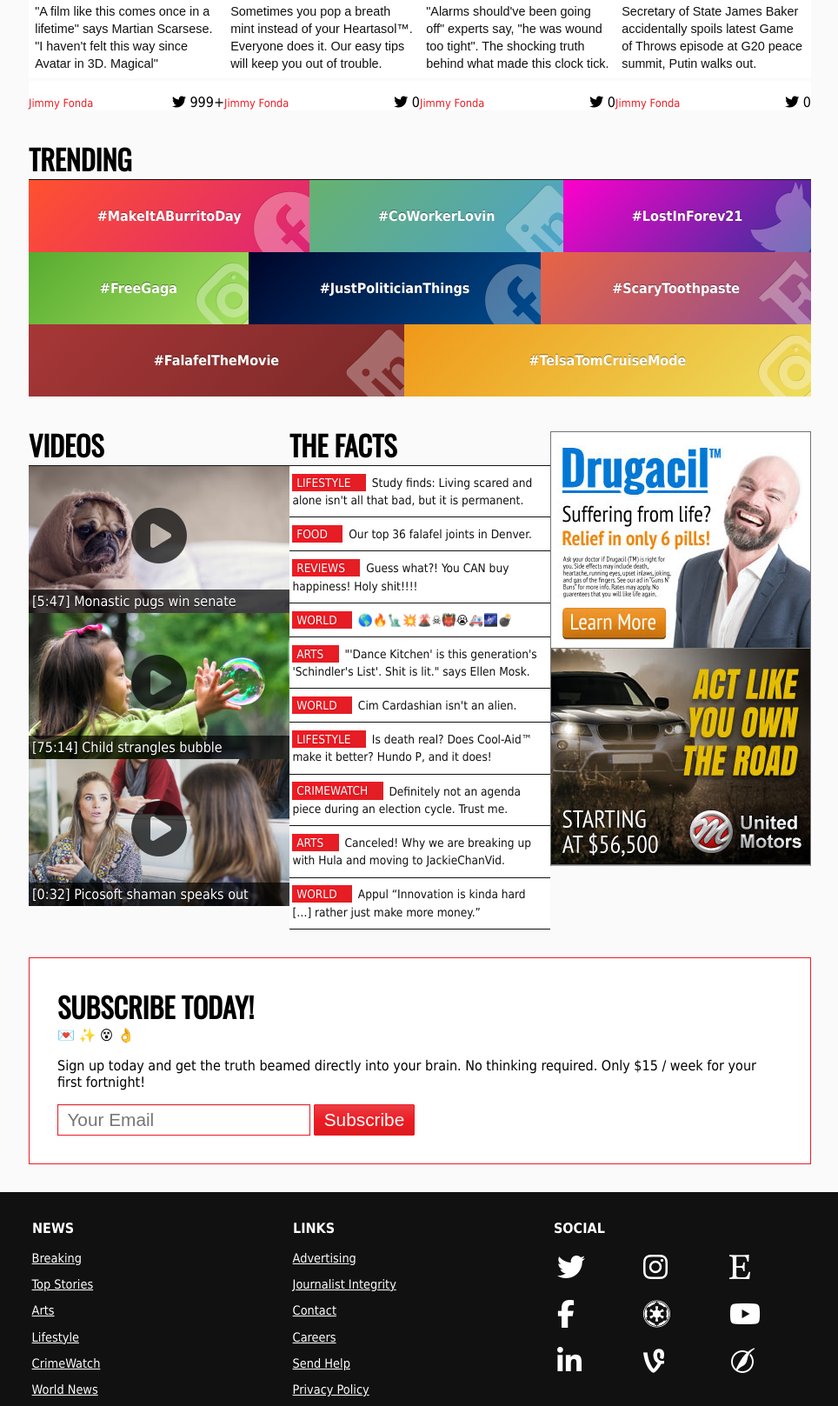
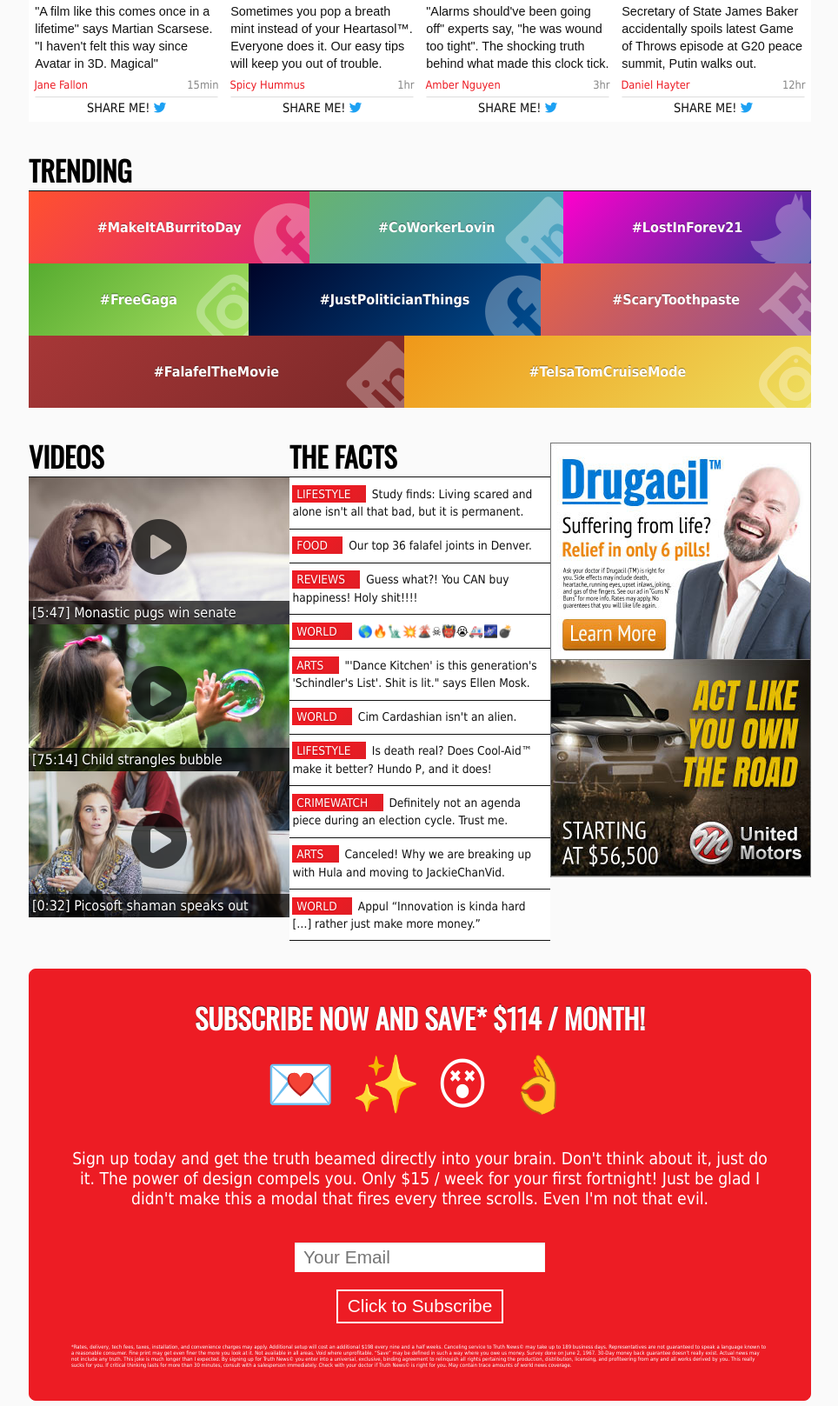
Before and after one commit to abattenb/abattenb.github.io, a plain HTML site: page truth/index.html in a window 1280 px wide. Shown: the part 928-2545 px from the top of the page at 87% size, without its empty margins (157-1121 px from the left). Drawn offline with nearby package versions, Linux system fonts and the light colour scheme.

Commit message:
Updated share joke on top stories, subscribe now much cleaner design, added dots to slideshow (still not working)

```diff
--- a/truth/index.html
+++ b/truth/index.html
@@ -71,9 +71,11 @@
                         Is the President really vegan?
                     </div>
                 </div>
-                <!--<div class="dumb_dots">-->
-                    <!--&#9899;&#9899;&#9899;&#9899;&#9899;-->
-                <!--</div>-->
+                <div class="controls">
+                    <i class="fa fa-circle"></i>
+                    <i class="fa fa-circle"></i>
+                    <i class="fa fa-circle"></i>
+                </div>
             </div>
 
             <!--Columns-->
@@ -94,15 +96,22 @@
                         <p>
                             "A film like this comes once in a lifetime" says Martian Scarsese. "I haven't felt this way since Avatar in 3D. Magical"
                         </p>
+
+                    </a>
+                    <div class="infobar">
+                        <a href="#" class="author">
+                            Jane Fallon
+                        </a>
+                        <span class="grey right">
+                            15min
+                        </span>
+                    </div>
+                    <a class="readmore_cta" href="#">
+                        <!--Read More…-->
+                        Share Me!
+                        <i class="fa fa-twitter twitter_blue"></i>
                     </a>
 
-                    <div class="right">
-                        <i class="fa fa-twitter"></i>
-                        999+
-                    </div>
-                    <a href="#" class="author small">
-                        Jimmy Fonda
-                    </a>
                 </article>
                 <article>
                     <a href="#">
@@ -119,13 +128,20 @@
                         </p>
                     </a>
 
-                    <div class="right">
-                        <i class="fa fa-twitter"></i>
-                        0
+                    <div class="infobar">
+                        <a href="#" class="author">
+                            Spicy Hummus
+                        </a>
+                        <span class="grey right">
+                            1hr
+                        </span>
                     </div>
-                    <a href="#" class="author small">
-                        Jimmy Fonda
+                    <a class="readmore_cta" href="#">
+                        <!--Read More…-->
+                        Share Me!
+                        <i class="fa fa-twitter twitter_blue"></i>
                     </a>
+
                 </article>
                 <!--<article>-->
                     <!--<a href="#">-->
@@ -166,14 +182,20 @@
                         </p>
                     </a>
 
+                    <div class="infobar">
+                        <a href="#" class="author">
+                            Amber Nguyen
+                        </a>
+                        <span class="grey right">
+                            3hr
+                        </span>
+                    </div>
+                    <a class="readmore_cta" href="#">
+                        <!--Read More…-->
+                        Share Me!
+                        <i class="fa fa-twitter twitter_blue"></i>
+                    </a>
 
-                    <div class="right">
-                        <i class="fa fa-twitter"></i>
-                        0
-                    </div>
-                    <a href="#" class="author small">
-                        Jimmy Fonda
-                    </a>
                 </article>
                 <article>
                     <a href="#">
@@ -190,13 +212,20 @@
                     </a>
 
 
-                    <div class="right">
-                        <i class="fa fa-twitter"></i>
-                        0
+                    <div class="infobar">
+                        <a href="#" class="author">
+                            Daniel Hayter
+                        </a>
+                        <span class="grey right">
+                            12hr
+                        </span>
                     </div>
-                    <a href="#" class="author small">
-                        Jimmy Fonda
+                    <a class="readmore_cta" href="#">
+                        <!--Read More…-->
+                        Share Me!
+                        <i class="fa fa-twitter twitter_blue"></i>
                     </a>
+
                 </article>
             </div>
             <h2>
@@ -330,11 +359,11 @@
                 <div class="ads column">
                     <div class="block">
                         <div class="condescending_message">
-                            Ad-block is killing this industry.
+                            Ad-block, what are you? Pro-consumer or something?
                             <br>
                             <br>
                             <br>
-                            Just realized this isn't a joke :(
+                            Turn it off for another laugh.
                         </div>
                     </div>
                     <a class="ad-content" href="#">
@@ -345,9 +374,9 @@
                     </a>
                 </div>
             </div>
-            <div class="subscribe">
+            <div class="subscribe text-center">
                 <h2>
-                    Subscribe Today!
+                    Subscribe now and save* $114 / month!
                 </h2>
                 <div class="hieroglyphics">
                     💌
@@ -355,11 +384,24 @@
                     😵
                     👌
                 </div>
-                <p>
-                    Sign up today and get the truth beamed directly into your brain. No thinking required. Only $15 / week for your first fortnight!
+                <p class="big">
+                    Sign up today and get the truth beamed directly into your brain. Don't think about it, just do it.
+                    The power of design compels you.
+                    Only $15 / week for your first fortnight!
+                    Just be glad I didn't make this a modal that fires every three scrolls. Even I'm not that evil.
                 </p>
-                <input type="email" placeholder="Your Email">
-                <button type="button">Subscribe</button>
+                <div>
+                    <br>
+                    <input type="email" placeholder="Your Email">
+                    <br>
+                    <br>
+                    <button type="button">Click to Subscribe</button>
+                </div>
+                <br>
+                <p class="tiny text-left">
+                    *Rates, delivery, tech fees, taxes, installation, and convenience charges may apply.
+                    Additional setup will cost an additional $198 every nine and a half weeks. Canceling service to Truth News&copy; may take up to 189 business days. Representatives are not guaranteed to speak a language known to a reasonable consumer. Fine print may get even finer the more you look at it. Not available in all areas. Void where unprofitable. “Save” may be defined in such a way where you owe us money. Survey done on June 2, 1967. 30-Day money back guarantee doesn’t really exist. Actual news may not include any truth. This joke is much longer than I expected. By signing up for Truth News&copy; you enter into a universal, exclusive, binding agreement to relinquish all rights pertaining the production, distribution, licensing, and profiteering from any and all works derived by you. This really sucks for you. If critical thinking lasts for more than 30 minutes, consult with a salesperson immediately. Check with your doctor if Truth News&copy; is right for you. May contain trace amounts of world news coverage.
+                </p>
             </div>
         </div>
         <footer>
--- a/truth/truth.css
+++ b/truth/truth.css
@@ -41,6 +41,7 @@ Cookie
 
     transition: .2s all;
 }
+
 .cookie button:hover {
     color: dodgerblue;
     background: white;
@@ -78,6 +79,7 @@ header h1 {
 header .ticker {
     text-align: right;
     float: right;
+    padding: 0.25em .5em;
 }
 
 header .tagline {
@@ -111,7 +113,8 @@ Slideshow
 
 
 .slideshow {
-    background: linear-gradient(135deg, #e3ecf2 66%, #8d959b 100%);
+    background: #333;
+    position: relative;
 }
 
 .slideshow .slide {
@@ -129,7 +132,7 @@ Slideshow
 .slideshow .slide .headline {
     color: white;
     position: absolute;
-    bottom: 0.8em;
+    bottom: 1em;
     right: 3em;
     font-size: 2em;
     display: inline-block;
@@ -150,6 +153,17 @@ Slideshow
     z-index: -1;
 }
 
+.slideshow .controls {
+    position: absolute;
+    top: 0.5em;
+    left: 0.5em;
+    text-decoration: none;
+    color: white;
+    font-size: .7em;
+    padding: .25em;
+    text-shadow: 1px 1px 0px black, -1px 1px 0px black, -1px -1px 0px black, 1px -1px 0px black;
+    opacity: 0.7;
+}
 
 /*---------------------------------
 Top Stories
@@ -190,10 +204,9 @@ Top Stories
     font-size: .9em;
     line-height: 1.4;
     color: #111;
-    padding: 0 .5em .5em;
-    border-bottom: 3px solid #FAFAFA;
+    padding: 0 .5em .25em;
     clear: both;
-
+    margin: 0;
 }
 
 
@@ -203,13 +216,7 @@ Top Stories
     height: auto;
 }
 
-.top_stories .author {
-    text-decoration: none;
-    color: #ED1C24;
-}
-.top_stories .author:hover {
-    text-decoration: underline;
-}
+
 
 .top_stories .section {
     background: linear-gradient(135deg, #ED1C24 50%, #d0171e);
@@ -225,6 +232,37 @@ Top Stories
     right: .5em;
 }
 
+.top_stories .infobar {
+    padding: .25em .5em .5em;
+    font-size: 0.8em;
+}
+
+.top_stories .author {
+    text-decoration: none;
+    color: #ED1C24;
+}
+.top_stories .author:hover {
+    text-decoration: underline;
+}
+
+
+.top_stories .readmore_cta {
+    display: block;
+    font-size: .9em;
+    text-align: center;
+    border: 1px solid transparent;
+    border-top: 1px solid #DDD;
+    color: #111;
+    padding: .25em .25em;
+    margin: 0em .5em .25em;
+    text-transform: uppercase;
+    transition: .2s all;
+}
+
+.top_stories .readmore_cta:hover {
+    border: 1px solid #ED1C24;
+    transition: .2s all;
+}
 
 
 /*---------------------------------
@@ -252,10 +290,10 @@ Ads
 .ads .block {
     width: 100%;
     color: #aaa;
-    background: #eee;
+    background: linear-gradient(135deg, #FAFAFA 50%, #EEE 100%);
     box-shadow: inset 0px 0px 2px black;
     text-shadow: 0 -1px 1px #333;
-    font-size: 2em;
+    font-size: 1.8em;
     text-align: center;
     margin-bottom: -166.66%;
     position: relative;
@@ -317,6 +355,7 @@ Trends
     opacity: 0.3;
     bottom: -0.2em;
     right: -0.2em;
+    text-shadow: none;
 
 }
 
@@ -435,27 +474,39 @@ Subscribe
 
 .subscribe {
     margin: 2em 0;
-    padding: 2em;
+    padding: 2em 3em;
     border: 1px solid #ED1C24;
-    background: white;
+    background: #ED1C24;
+    color: white;
+    border-radius: 0.5em;
 }
 
 .subscribe h2 {
     border: none;
     margin: 0;
+    text-shadow: 0 -1px 0px rgba(0,0,0,0.6);
 }
 
 .subscribe button {
-    border: 1px solid #ED1C24;
-    background: linear-gradient(to bottom, #ea3f45 0%,#ed1c24 50%,#dd1a1d 100%);
+    /*border: 1px solid #ED1C24;*/
+    background: transparent;
+    border: 2px solid white;
     color: white;
     font-size: 1.3em;
     padding: .25em .5em;
-    border-radius: 1px;
     cursor: pointer;
+    transition: .2s all;
 }
+
+.subscribe .hieroglyphics {
+    font-size: 4em;
+    padding: .25em 0;
+}
+
 .subscribe button:hover {
-    box-shadow: 0px 0px 3px pink;
+    color: #ED1C24;
+    background: white;
+    transition: .2s all;
 }
 .subscribe button:focus {
     background: #970c11;
@@ -534,15 +585,19 @@ Misc
 
 .right {float: right;}
 .left {float: left;}
+.big {font-size: 1.2em;}
 .small {font-size: .8em;}
+.tiny {font-size: .3em;}
 .green {color: green;}
 .hidden  {display: none;}
 .bold {font-weight: bold;}
 .text-center {text-align: center;}
+.text-left {text-align: left}
 
 
-
+.twitter_blue {color: #1da1f3;}
 .brand_red {color: #ED1C24;}
+.grey {color: #888;}
 .white {color: white;}
 
 /*http://uigradients.com/ is awesome!*/
```
